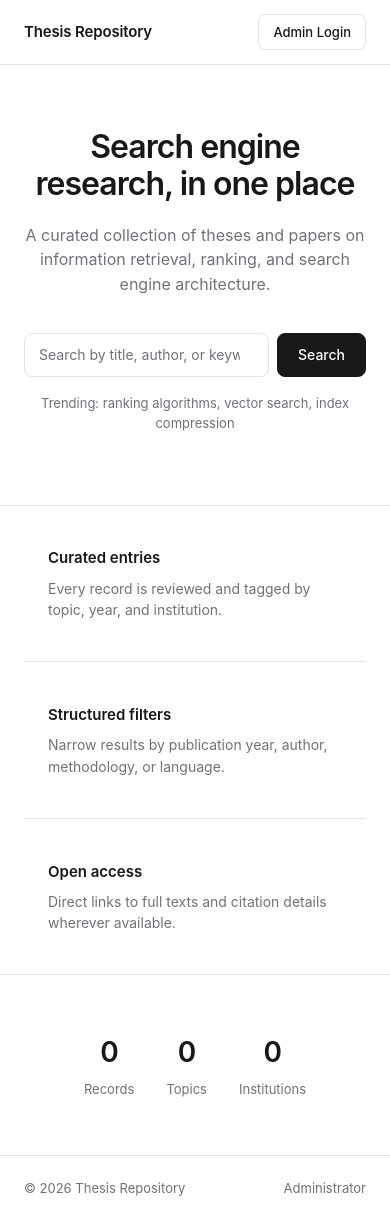
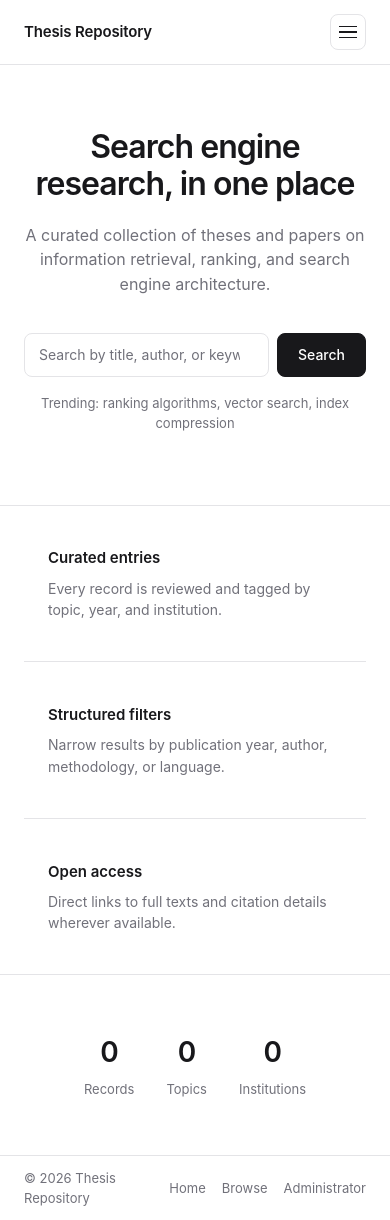
Before and after one commit to decemberraingomez/Thesis-Repository, an Angular app: page /home in a window 390 px wide. Built offline with nearby package versions, Linux system fonts and the light colour scheme.

Commit message:
fix: add a mobile nav menu and make the app shell height responsive

```diff
--- a/src/app/app.css
+++ b/src/app/app.css
@@ -1,8 +1,14 @@
 /**
  * Author: Andrada, Jim Magnus C.
- * Date: November 19, 2026
+ * Date: November 24, 2026
  * Assignment Title: CSAPPD1 Final Project - Thesis Repository Search Engine
  */
+
+:host {
+  display: flex;
+  flex-direction: column;
+  min-height: 100dvh;
+}
 
 .container {
   width: 100%;
@@ -12,8 +18,9 @@
 }
 
 .shell {
-  display: block;
-  min-height: calc(100dvh - 128px);
+  display: flex;
+  flex: 1;
+  flex-direction: column;
 }
 
 .site-footer {
@@ -29,6 +36,12 @@
   color: var(--muted);
 }
 
+.site-footer__links {
+  display: flex;
+  align-items: center;
+  gap: 16px;
+}
+
 .site-footer__link:hover {
   color: var(--text);
 }
--- a/src/app/app.html
+++ b/src/app/app.html
@@ -1,6 +1,6 @@
 <!--
   Author: Andrada, Jim Magnus C.
-  Date: November 19, 2026
+  Date: November 24, 2026
   Assignment Title: CSAPPD1 Final Project - Thesis Repository Search Engine
 -->
 
@@ -13,6 +13,12 @@
 <footer class="site-footer">
   <div class="container site-footer__inner">
     <span class="site-footer__copy">© 2026 Thesis Repository</span>
-    <a routerLink="/login" class="site-footer__link">Administrator</a>
+    <span class="site-footer__links">
+      <a routerLink="/home" class="site-footer__link">Home</a>
+      <a routerLink="/theses" class="site-footer__link">Browse</a>
+      @if (!authService.isAdmin()) {
+        <a routerLink="/login" class="site-footer__link">Administrator</a>
+      }
+    </span>
   </div>
 </footer>
--- a/src/app/app.ts
+++ b/src/app/app.ts
@@ -1,12 +1,13 @@
 /**
  * Author: Andrada, Jim Magnus C.
- * Date: November 19, 2026
+ * Date: November 24, 2026
  * Assignment Title: CSAPPD1 Final Project - Thesis Repository Search Engine
  */
 
-import { Component } from '@angular/core';
+import { Component, inject } from '@angular/core';
 import { RouterLink, RouterOutlet } from '@angular/router';
 import { Navbar } from './components/navbar/navbar';
+import { AuthService } from './services/auth.service';
 
 @Component({
   imports: [RouterLink, RouterOutlet, Navbar],
@@ -14,4 +15,6 @@ import { Navbar } from './components/navbar/navbar';
   styleUrl: './app.css',
   templateUrl: './app.html',
 })
-export class App {}
+export class App {
+  protected readonly authService = inject(AuthService);
+}
--- a/src/app/components/navbar/navbar.css
+++ b/src/app/components/navbar/navbar.css
@@ -1,7 +1,7 @@
 /**
  * Author: Andrada, Jim Magnus C.
  * Co-author: Jezreel M. Onos
- * Date: November 19, 2026
+ * Date: November 24, 2026
  * Assignment Title: CSAPPD1 Final Project - Thesis Repository Search Engine
  */
 
@@ -24,6 +24,7 @@
   display: flex;
   align-items: center;
   justify-content: space-between;
+  gap: 16px;
   height: 64px;
 }
 
@@ -31,6 +32,40 @@
   font-size: 15px;
   font-weight: 600;
   letter-spacing: -0.01em;
+}
+
+.menu-toggle {
+  display: none;
+  flex-direction: column;
+  justify-content: center;
+  gap: 4px;
+  width: 36px;
+  height: 36px;
+  padding: 0 8px;
+  border: 1px solid var(--border);
+  border-radius: var(--radius);
+  background: transparent;
+  cursor: pointer;
+}
+
+.menu-toggle__bar {
+  display: block;
+  width: 100%;
+  height: 1.5px;
+  background: var(--text);
+  transition: transform 0.15s ease, opacity 0.15s ease;
+}
+
+.menu-toggle--open .menu-toggle__bar:nth-child(1) {
+  transform: translateY(5.5px) rotate(45deg);
+}
+
+.menu-toggle--open .menu-toggle__bar:nth-child(2) {
+  opacity: 0;
+}
+
+.menu-toggle--open .menu-toggle__bar:nth-child(3) {
+  transform: translateY(-5.5px) rotate(-45deg);
 }
 
 .nav {
@@ -124,20 +159,48 @@
 }
 
 @media (max-width: 720px) {
-  .nav {
-    flex-wrap: wrap;
-    gap: 12px 16px;
+  .menu-toggle {
+    display: flex;
   }
 
-  .nav__link {
+  .nav {
+    position: absolute;
+    top: 100%;
+    right: 0;
+    left: 0;
     display: none;
+    flex-direction: column;
+    align-items: stretch;
+    gap: 4px;
+    padding: 12px 24px 20px;
+    border-bottom: 1px solid var(--border);
+    background: var(--bg);
   }
 
+  .nav--open {
+    display: flex;
+  }
+
+  .nav__link,
   .nav__action {
-    display: inline-flex;
+    display: block;
+    padding: 10px 0;
+    font-size: 15px;
+    text-align: left;
   }
 
   .nav__user {
-    display: none;
+    padding: 10px 0 4px;
+    font-size: 13px;
+  }
+
+  .role-badge {
+    align-self: flex-start;
+    margin: 4px 0;
+  }
+
+  .nav__cta {
+    height: 40px;
+    margin-top: 8px;
   }
 }
--- a/src/app/components/navbar/navbar.html
+++ b/src/app/components/navbar/navbar.html
@@ -1,34 +1,60 @@
 <!--
   Author: Andrada, Jim Magnus C.
   Co-author: Jezreel M. Onos
-  Date: November 19, 2026
+  Date: November 24, 2026
   Assignment Title: CSAPPD1 Final Project - Thesis Repository Search Engine
 -->
 
 <header class="site-header">
   <div class="container site-header__inner">
-    <a routerLink="/home" class="brand">Thesis Repository</a>
+    <a routerLink="/home" class="brand" (click)="closeMenu()">Thesis Repository</a>
 
-    <nav class="nav" aria-label="Primary">
+    <button
+      type="button"
+      class="menu-toggle"
+      [class.menu-toggle--open]="menuOpen()"
+      [attr.aria-expanded]="menuOpen()"
+      aria-controls="primary-navigation"
+      aria-label="Toggle navigation"
+      (click)="toggleMenu()"
+    >
+      <span class="menu-toggle__bar"></span>
+      <span class="menu-toggle__bar"></span>
+      <span class="menu-toggle__bar"></span>
+    </button>
+
+    <nav
+      id="primary-navigation"
+      class="nav"
+      [class.nav--open]="menuOpen()"
+      aria-label="Primary"
+    >
       <a
         routerLink="/home"
         routerLinkActive="nav__link--active"
         [routerLinkActiveOptions]="{ exact: true }"
         class="nav__link"
+        (click)="closeMenu()"
       >
         Home
       </a>
-      <a routerLink="/theses" routerLinkActive="nav__link--active" class="nav__link">
+      <a
+        routerLink="/theses"
+        routerLinkActive="nav__link--active"
+        class="nav__link"
+        (click)="closeMenu()"
+      >
         Browse
       </a>
 
       @if (authService.isAdmin()) {
-        <span class="role-badge" role="status">Admin Mode</span>
+        <span class="role-badge">Admin Mode</span>
         <a
           routerLink="/theses/new"
           routerLinkActive="nav__link--active"
           [routerLinkActiveOptions]="{ exact: true }"
           class="nav__link nav__link--add"
+          (click)="closeMenu()"
         >
           + Add thesis
         </a>
@@ -46,6 +72,7 @@
           routerLink="/login"
           routerLinkActive="nav__link--active"
           class="btn btn--ghost nav__cta"
+          (click)="closeMenu()"
         >
           Admin Login
         </a>
--- a/src/app/components/navbar/navbar.ts
+++ b/src/app/components/navbar/navbar.ts
@@ -1,7 +1,7 @@
 /**
  * Author: Andrada, Jim Magnus C.
  * Co-author: Jezreel M. Onos
- * Date: November 19, 2026
+ * Date: November 24, 2026
  * Assignment Title: CSAPPD1 Final Project - Thesis Repository Search Engine
  */
 
@@ -19,9 +19,19 @@ import { ChangePassword } from '../change-password/change-password';
 export class Navbar {
   protected readonly authService = inject(AuthService);
   protected readonly passwordDialogOpen = signal(false);
+  protected readonly menuOpen = signal(false);
+
+  protected toggleMenu(): void {
+    this.menuOpen.update((open) => !open);
+  }
+
+  protected closeMenu(): void {
+    this.menuOpen.set(false);
+  }
 
   protected openPasswordDialog(): void {
     this.passwordDialogOpen.set(true);
+    this.closeMenu();
   }
 
   protected closePasswordDialog(): void {
@@ -29,6 +39,7 @@ export class Navbar {
   }
 
   protected logout(): void {
+    this.closeMenu();
     this.authService.logout();
   }
 
--- a/src/app/pages/login/login.css
+++ b/src/app/pages/login/login.css
@@ -5,15 +5,16 @@
  */
 
 :host {
-  display: block;
-  min-height: 100%;
+  display: flex;
+  flex: 1;
+  flex-direction: column;
 }
 
 .auth {
   display: flex;
+  flex: 1;
   align-items: center;
   justify-content: center;
-  min-height: calc(100dvh - 64px);
   padding: 48px 24px;
 }
 
--- a/src/app/pages/not-found/not-found.css
+++ b/src/app/pages/not-found/not-found.css
@@ -6,10 +6,10 @@
 
 .not-found {
   display: flex;
+  flex: 1;
   flex-direction: column;
   align-items: center;
   justify-content: center;
-  min-height: calc(100dvh - 128px);
   padding: 64px 24px;
   text-align: center;
 }
```
Also changed, not shown: src/app/services/thesis.ts (deleted, +0 -38 lines), 1 other file (tests, documents, lock files or other folders).
